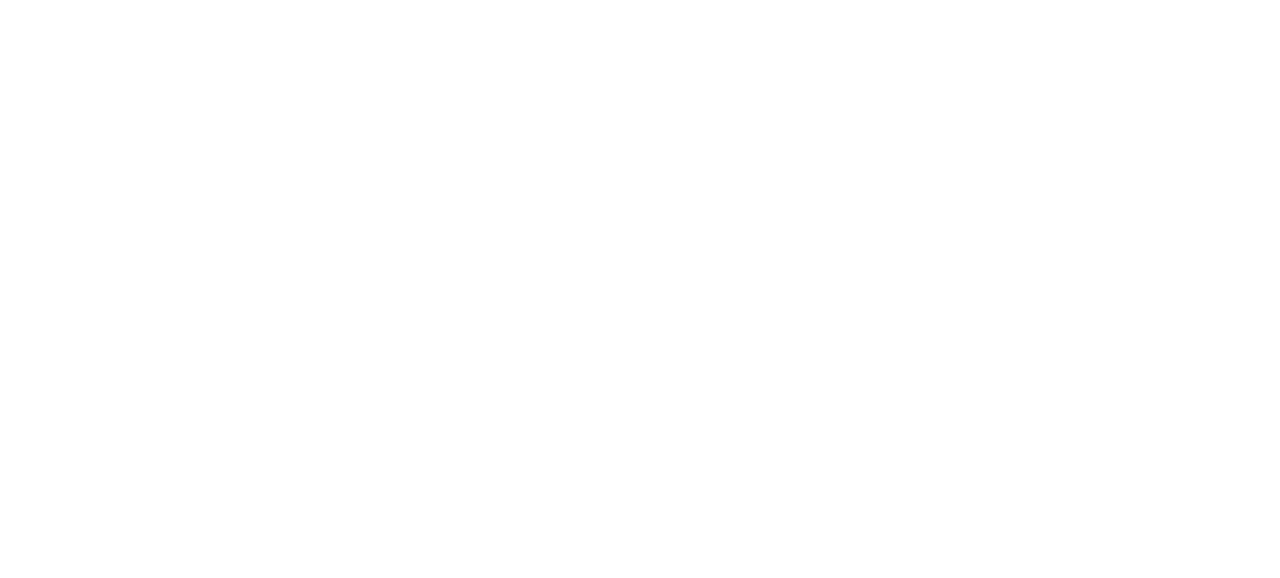
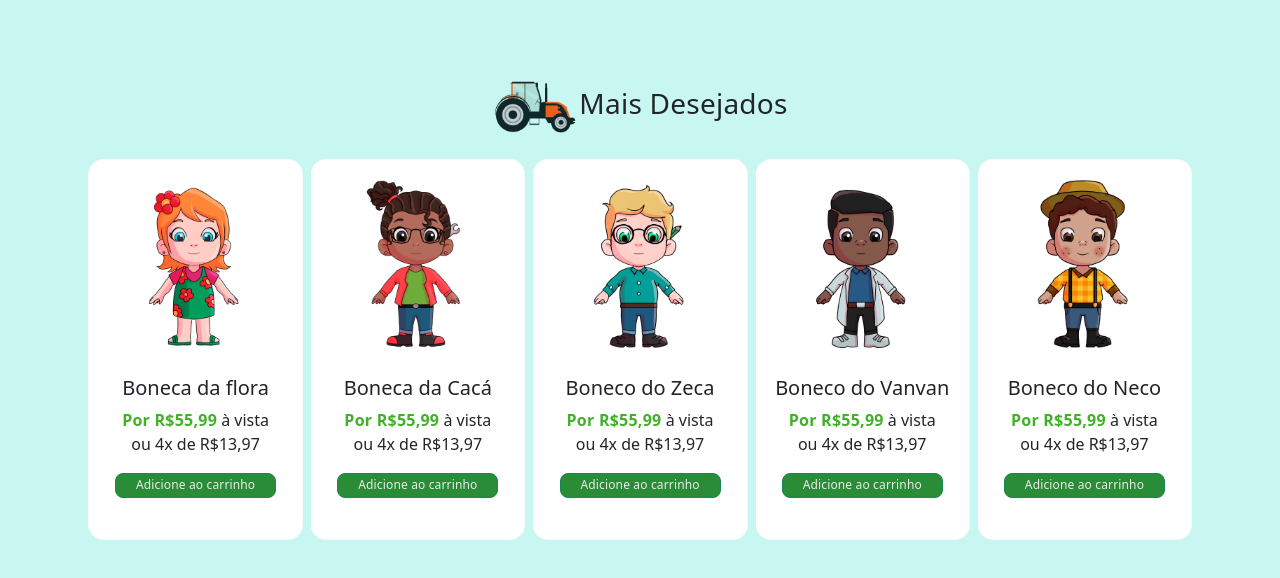
Before and after one commit to Manuvis/squad-04-mulungu, a plain HTML site: page index.html in a window 1280 px wide. Drawn offline with nearby package versions, Linux system fonts and the light colour scheme.

Commit message:
Sessão dos mais desejados da página principal

```diff
--- a/index.html
+++ b/index.html
@@ -1,15 +1,78 @@
 <!doctype html>
 <html lang="pt-br">
-  <head>
+
+<head>
     <meta charset="utf-8">
     <meta name="viewport" content="width=device-width, initial-scale=1">
-    <link href="https://cdn.jsdelivr.net/npm/bootstrap@5.3.2/dist/css/bootstrap.min.css" rel="stylesheet" integrity="sha384-T3c6CoIi6uLrA9TneNEoa7RxnatzjcDSCmG1MXxSR1GAsXEV/Dwwykc2MPK8M2HN" crossorigin="anonymous">
+    <link href="https://cdn.jsdelivr.net/npm/bootstrap@5.3.2/dist/css/bootstrap.min.css" rel="stylesheet"
+        integrity="sha384-T3c6CoIi6uLrA9TneNEoa7RxnatzjcDSCmG1MXxSR1GAsXEV/Dwwykc2MPK8M2HN" crossorigin="anonymous">
     <link rel="stylesheet" href="style.css">
     <title>Turminha do Agro</title>
-  </head>
-  <body>
+</head>
+
+<body>
     <!-- Mais Desejados -->
+    <div class="titulo-divisor">
+        <img class="trator" src="imagens/trator.png" alt="Trator">
+        <h3>Mais Desejados</h3>
+    </div>
+    <!-- Boneca da Flora -->
+    <div class="card-group">
+        <div class="card text-center border-light" style="width: 18rem; border-radius: 15px;">
+            <div class="imagem-card">
+                <img src="imagens/personagem_flora.png" class="card-img-top" alt="Boneca da flora">
+            </div>
+            <div class="card-body">
+                <h5 class="card-title">Boneca da flora</h5>
+                <p class="card-text"><b class="preco-card">Por R$55,99</b> à vista <br> ou 4x de R$13,97</p>
+                <a href="#" class="btn btn-success">Adicione ao carrinho</a>
+            </div>
+        </div>
+        <!--Boneca da Cacá  -->
+        <div class="card text-center border-light" style="width: 18rem; border-radius: 15px;">
+            <div class="imagem-card">
+                <img src="imagens/personagem_cacá.png" class="card-img-top" alt="Boneca da Cacá">
+            </div>
+            <div class="card-body">
+                <h5 class="card-title">Boneca da Cacá</h5>
+                <p class="card-text"><b class="preco-card">Por R$55,99</b> à vista <br> ou 4x de R$13,97</p>
+                <a href="#" class="btn btn-success">Adicione ao carrinho</a>
+            </div>
+        </div>
+        <!-- Boneco do Zeca -->
+        <div class="card text-center border-light" style="width: 18rem; border-radius: 15px;">
+            <div class="imagem-card">
+                <img src="imagens/personagem_zeca.png" class="card-img-top" alt="Boneca do Zeca">
+            </div>
+            <div class="card-body">
+                <h5 class="card-title">Boneco do Zeca</h5>
+                <p class="card-text"><b class="preco-card">Por R$55,99</b> à vista <br> ou 4x de R$13,97</p>
+                <a href="#" class="btn btn-success">Adicione ao carrinho</a>
+            </div>
+        </div>
+        <!-- Boneco do Vanvan -->
+        <div class="card text-center border-light" style="width: 18rem; border-radius: 15px;">
+            <div class="imagem-card">
+                <img src="imagens/personagem_vanvan.png" class="card-img-top" alt="Boneca do Vanvan">
+            </div>
+            <div class="card-body">
+                <h5 class="card-title">Boneco do Vanvan</h5>
+                <p class="card-text"><b class="preco-card">Por R$55,99</b> à vista <br> ou 4x de R$13,97</p>
+                <a href="#" class="btn btn-success">Adicione ao carrinho</a>
+            </div>
+        </div>
+        <!-- Boneco do Neco -->
+        <div class="card text-center border-light" style="width: 18rem; border-radius: 15px;">
+            <div class="imagem-card">
+                <img src="imagens/personagem_neco.png" class="card-img-top" alt="Boneca do Neco">
+            </div>
+            <div class="card-body">
+                <h5 class="card-title">Boneco do Neco</h5>
+                <p class="card-text"><b class="preco-card">Por R$55,99</b> à vista <br> ou 4x de R$13,97</p>
+                <a href="#" class="btn btn-success">Adicione ao carrinho</a>
+            </div>
+        </div>
+    </div>
+</body>
 
-
-  </body>
 </html>
--- a/style.css
+++ b/style.css
@@ -0,0 +1,85 @@
+body {
+    background-color: #C7F7F0;
+}
+
+.trator{
+    width: 87px;
+    height: 87px;
+    flex-shrink: 0;
+}
+
+.titulo-divisor{
+    padding-top: 5%;
+    display: flex;
+    flex-flow: row wrap;
+    align-items: center;
+    justify-content: center;
+    color: "#373737";
+    font-size: 30px;
+    font-style: normal, bold;
+    font-weight: 700;
+    line-height: 24px;
+    letter-spacing: 0.24px;
+}
+
+.card-group{
+    padding-left: 5em;
+    padding-right: 5em;
+}
+
+.card {
+    width: 230px;
+    height: 381px;
+    flex-shrink: 0;
+    border-bottom-left-radius: 15px;
+    background: #FFF;
+    margin: 8px;
+}
+
+.imagem-card {
+    min-height: 200px;
+    max-height: 200px;
+    padding: 20px 15.4px 0px 15.39px;
+    justify-content: center;
+    align-items: center;
+}
+
+.card-img-top {
+    width: 175px;
+    height: 175px;
+    min-width: 175px;
+    max-width: 175px;
+    min-height: 145px;
+    max-height: 175px;
+    display: block;
+    margin: 0 auto;
+}
+
+.preco-card {
+    color: #43B02A;
+    text-align: center;
+    font-size: 16px;
+    font-style: normal;
+    font-weight: 700;
+    line-height: 16px;
+    letter-spacing: 0.24px;
+}
+
+.btn {
+    width: 161px;
+    height: 25px;
+    padding: 3px 18.67px 4px 18.81px;
+    justify-content: center;
+    align-items: center;
+    gap: -0.2px;
+    border-radius: 8px;
+    background: #2A8C37;
+    color: #EBEBEB;
+    text-align: center;
+    font-size: 12px;
+    font-style: normal;
+    font-weight: 400;
+    line-height: 16px;
+    letter-spacing: 0.15px;
+
+}
```
